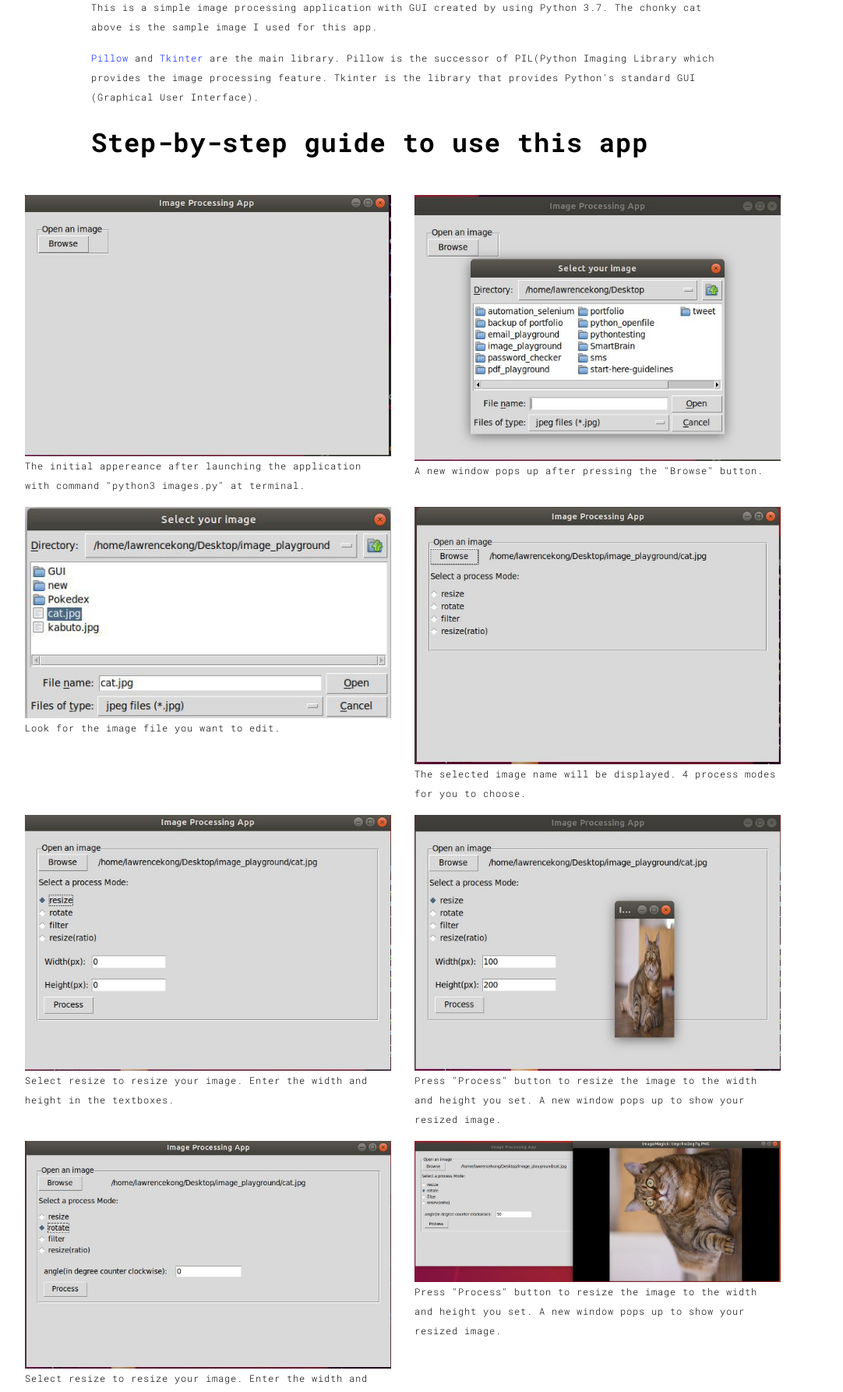
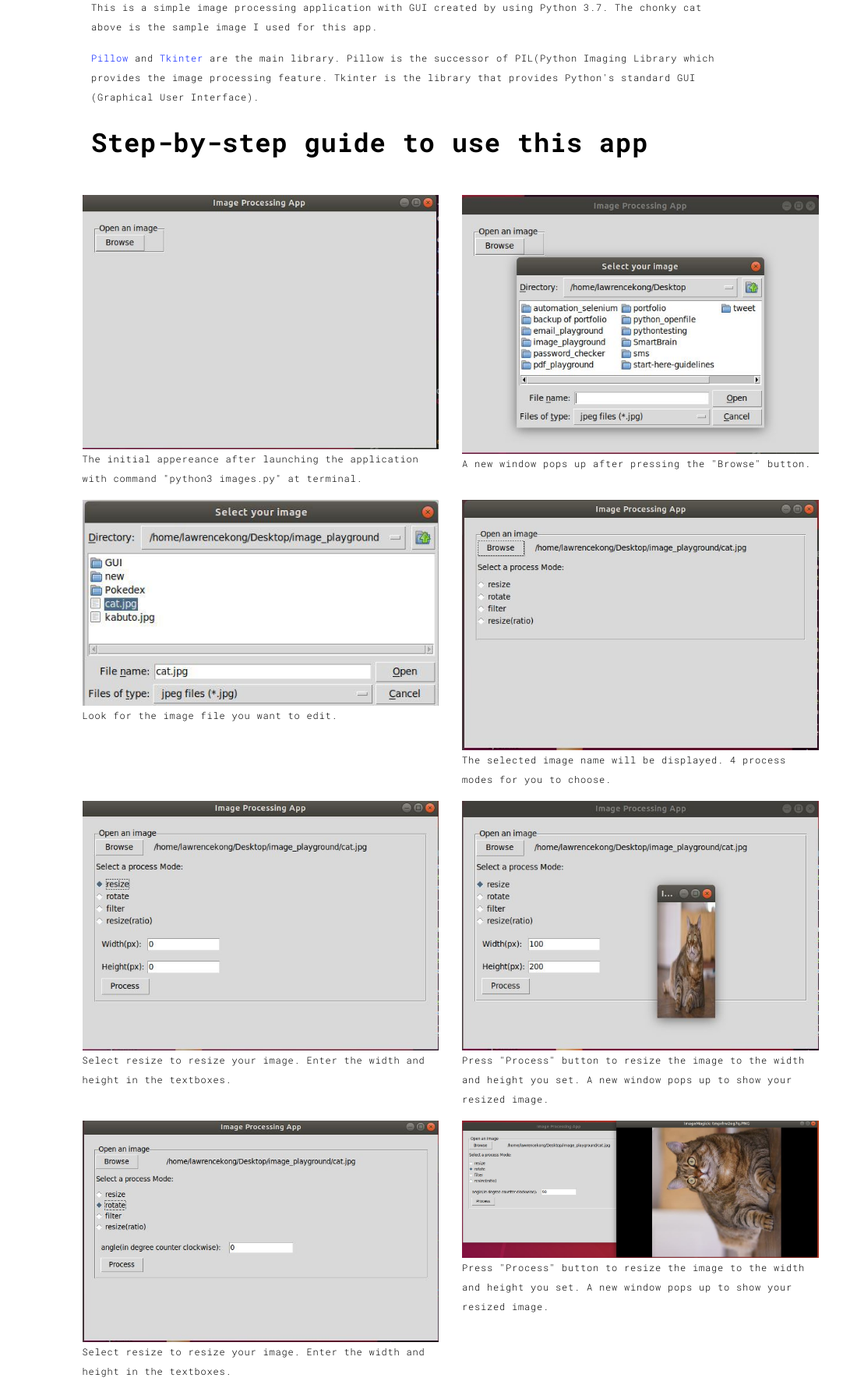
Before and after one commit to LawKong/portfolio, a Flask app: page /work2.html in a window 1280 px wide. Shown: the part 826-2611 px from the top of the page at 78% size, without its empty margins (23-1105 px from the left). Run offline with Flask 2, Linux system fonts and the light colour scheme; some libraries are stand-ins or nearby versions.

Commit message:
edit works.html

```diff
--- a/templates/work2.html
+++ b/templates/work2.html
@@ -74,6 +74,7 @@
       </div>
 
 
+      <div class="col-md-12 col-md-offset-2 section-container-spacer">
         <div class="row">
           <div class="col-md-5">
             <img src="./static/assets/images/1.jpg" class="img-responsive" alt="">
@@ -156,8 +157,9 @@
             <img src="./static/assets/images/14.jpg" class="img-responsive" alt="">
             <p>Press "Process" button to resize the image to the width and height you set. A new window pops up to show your resized image.</p>
           </div>
+
         </div>
-
+      </div>
     </div>
   </div>
 </div>
```
Lines whose indentation alone changed are shown as unchanged.
